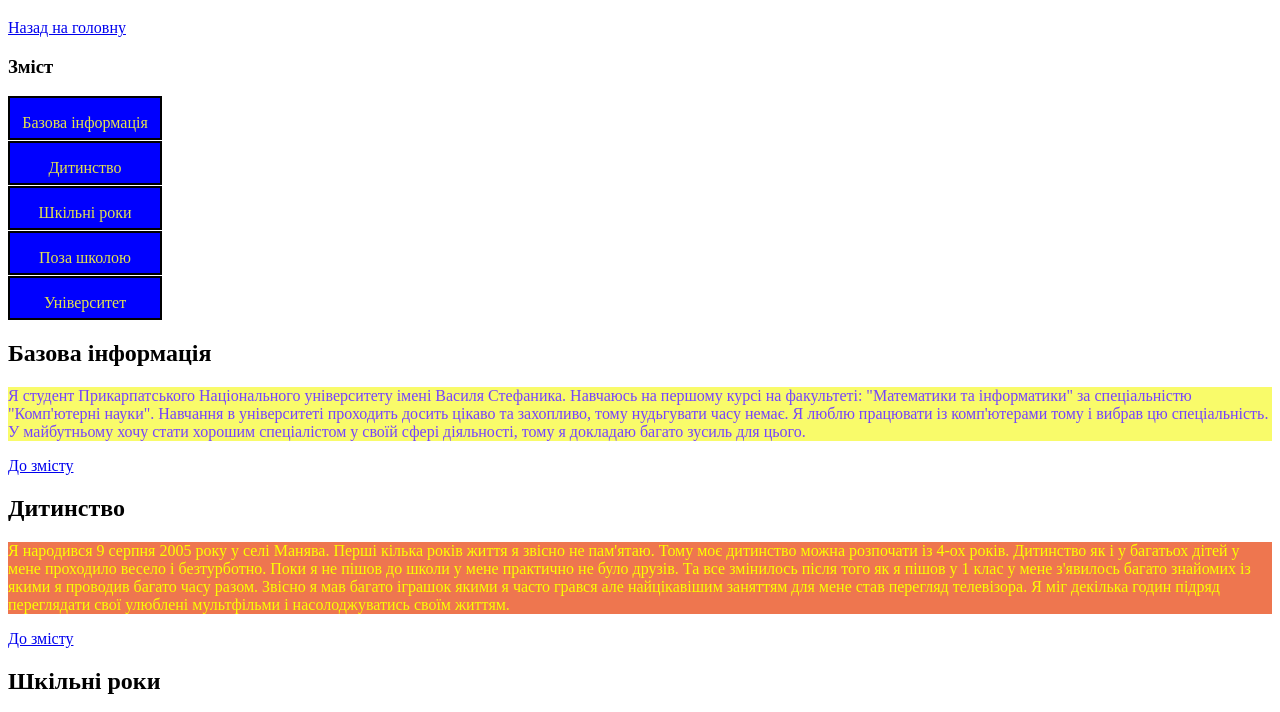
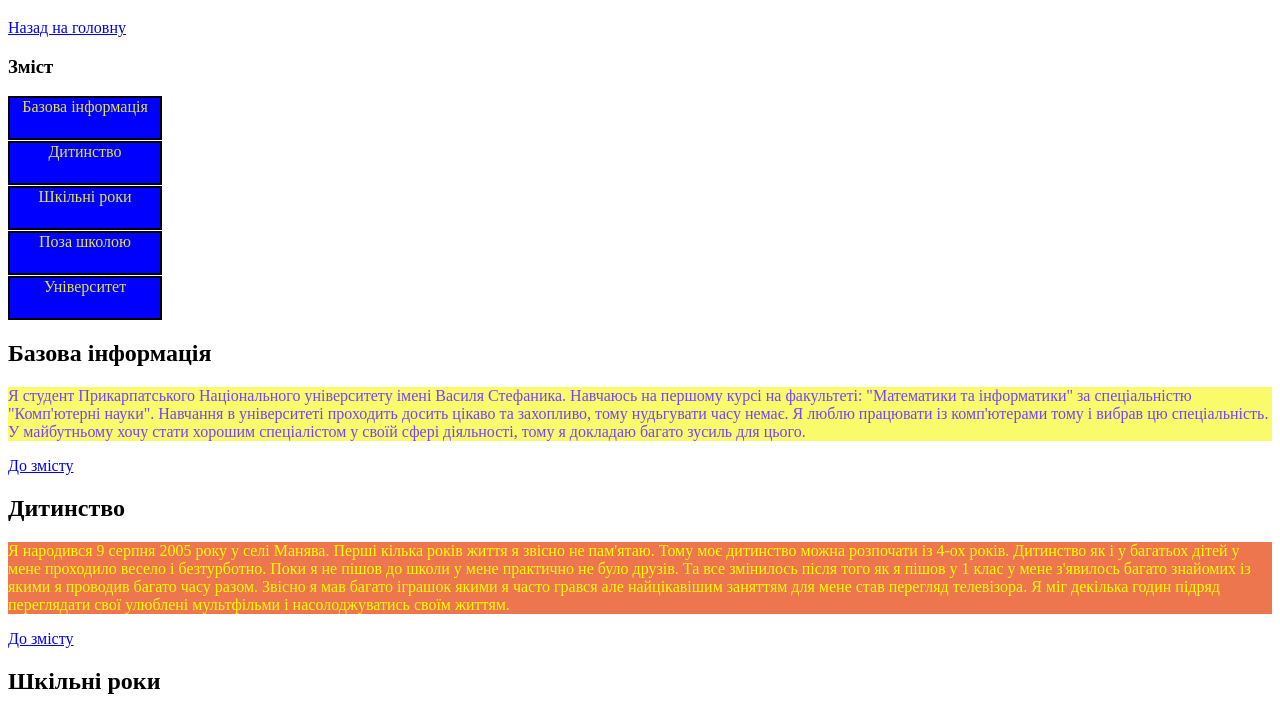
Before and after one commit to VasylParaniuk/Web_Design, a plain HTML site: page Lab_3/biography.html in a window 1280 px wide. Shown: the part 61-773 px from the top of the page. Drawn offline with Linux system fonts and the light colour scheme.

Commit message:
Update biography.html

```diff
--- a/Lab_3/biography.html
+++ b/Lab_3/biography.html
@@ -49,11 +49,11 @@
     <h1 id = "avtobiographi">Автобіографія</h1>
     <a href = "index.html"> <p>Назад на головну</p></a>
     <h3  id = "zmist">Зміст</h3>
-    <a class = "zmist" href = "#bazova"> <p>Базова інформація </p></a>
-    <a class = "zmist" href = "#child"> <p>Дитинство </p></a>
-    <a class = "zmist" href = "#school"> <p>Шкільні роки </p></a>
-    <a class = "zmist" href = "#aftesch"> <p>Поза школою </p></a>
-    <a class = "zmist" href = "#univer"> <p>Університет </p></a>
+    <a class = "zmist" href = "#bazova">Базова інформація</a>
+    <a class = "zmist" href = "#child">Дитинство</a>
+    <a class = "zmist" href = "#school">Шкільні роки</a>
+    <a class = "zmist" href = "#aftesch">Поза школою</a>
+    <a class = "zmist" href = "#univer">Університет</a>
       <article>
         <h2 id = "bazova">Базова інформація</h2>
         <p id = "p1">Я студент Прикарпатського Національного університету імені Василя Стефаника. Навчаюсь на першому курсі на факультеті: "Математики та інформатики" за спеціальністю "Комп'ютерні науки". Навчання в університеті проходить досить цікаво та захопливо, тому нудьгувати часу немає. Я люблю працювати із комп'ютерами тому і вибрав цю спеціальність. У майбутньому хочу стати хорошим спеціалістом у своїй сфері діяльності, тому я докладаю багато зусиль для цього.</p>
```
